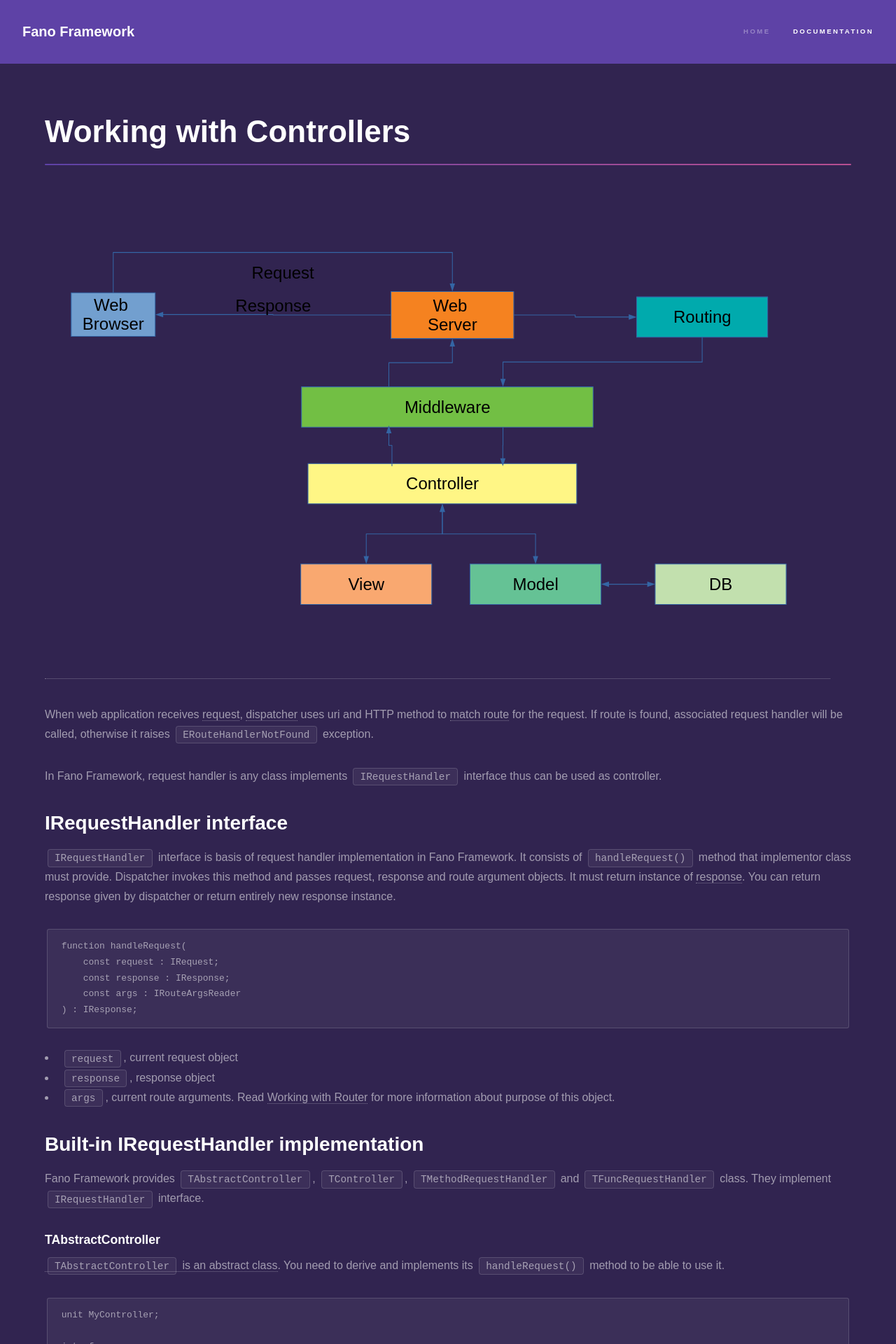
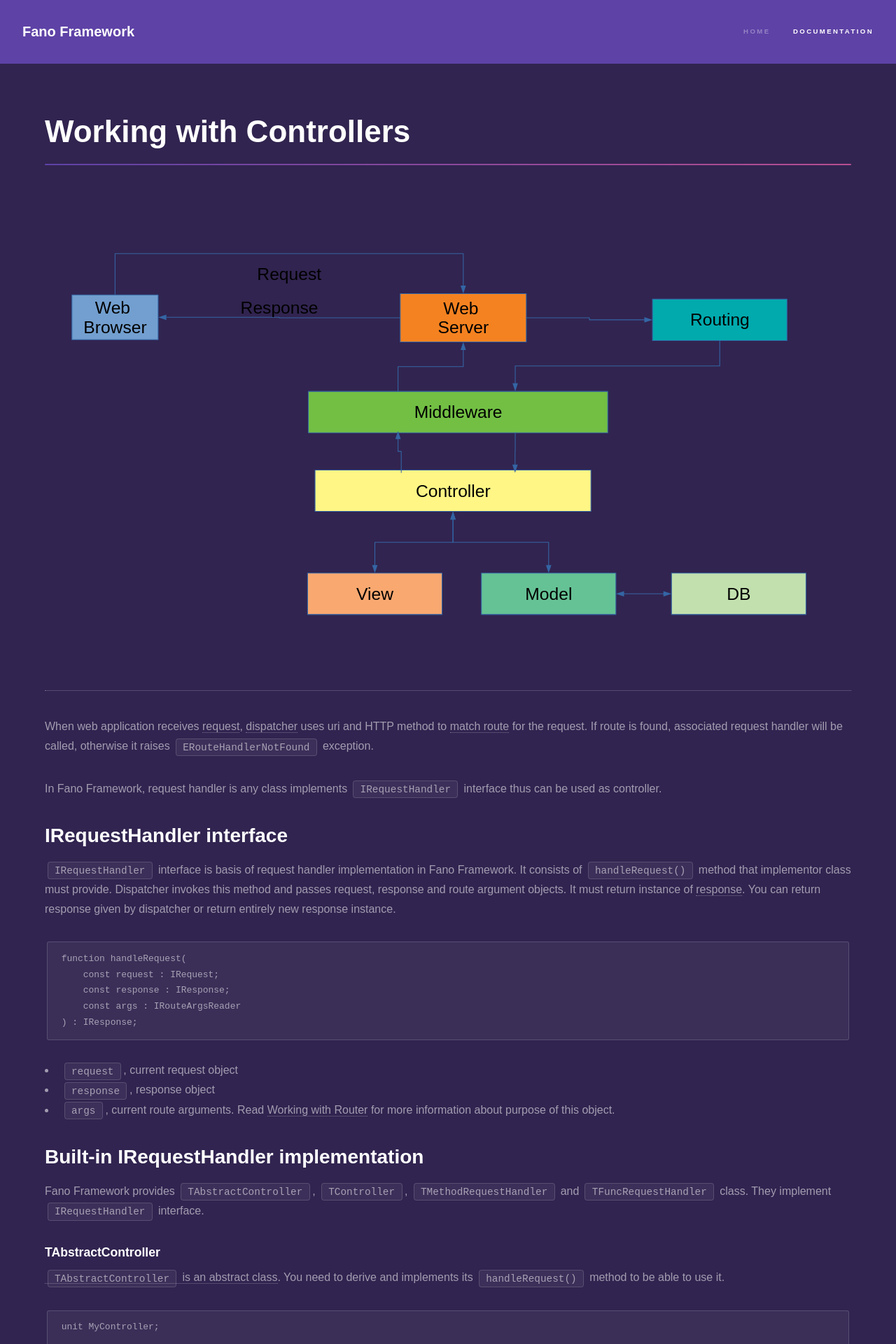
Before and after one commit to fanoframework/fanoframework.github.io, a Jekyll site: the page built from working-with-controllers/index.md, in a window 1280 px wide. Shown: the top 1920 px of the page at 70% size. Built offline with Jekyll 4.4.1, drawn with Linux system fonts in a browser that asks for light colours; our own code applies the rules of GitHub Pages for plain Markdown files.

Commit message:
change img width

```diff
--- a/working-with-controllers/index.md
+++ b/working-with-controllers/index.md
@@ -6,7 +6,7 @@
 <h1 class="major">Working with Controllers</h1>
 
 <a href="/assets/images/request-response-cycle.svg">
-<img src="/assets/images/request-response-cycle.svg" alt="Request response cycle diagram" height="50%">
+<img src="/assets/images/request-response-cycle.svg" alt="Request response cycle diagram" width="100%">
 </a>
 
 When web application receives [request](/working-with-request), [dispatcher](/dispatcher) uses uri and HTTP method to [match route](/working-with-router) for the request. If route is found, associated request handler will be called, otherwise it raises `ERouteHandlerNotFound` exception.
```
